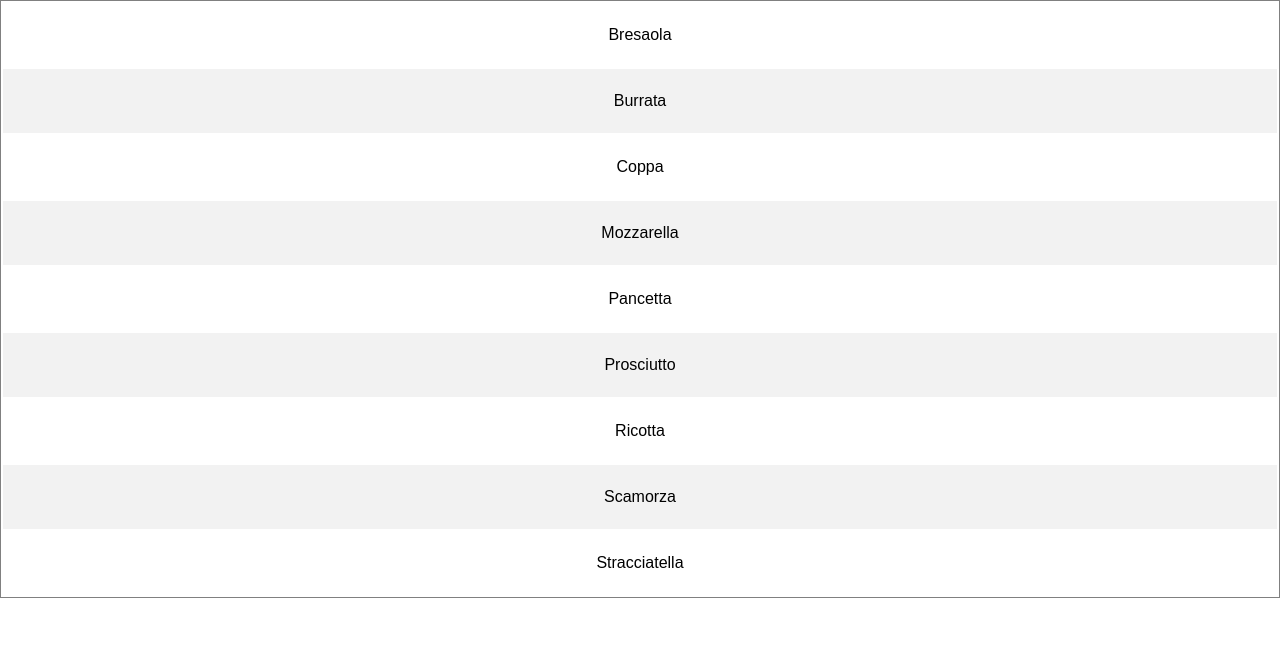
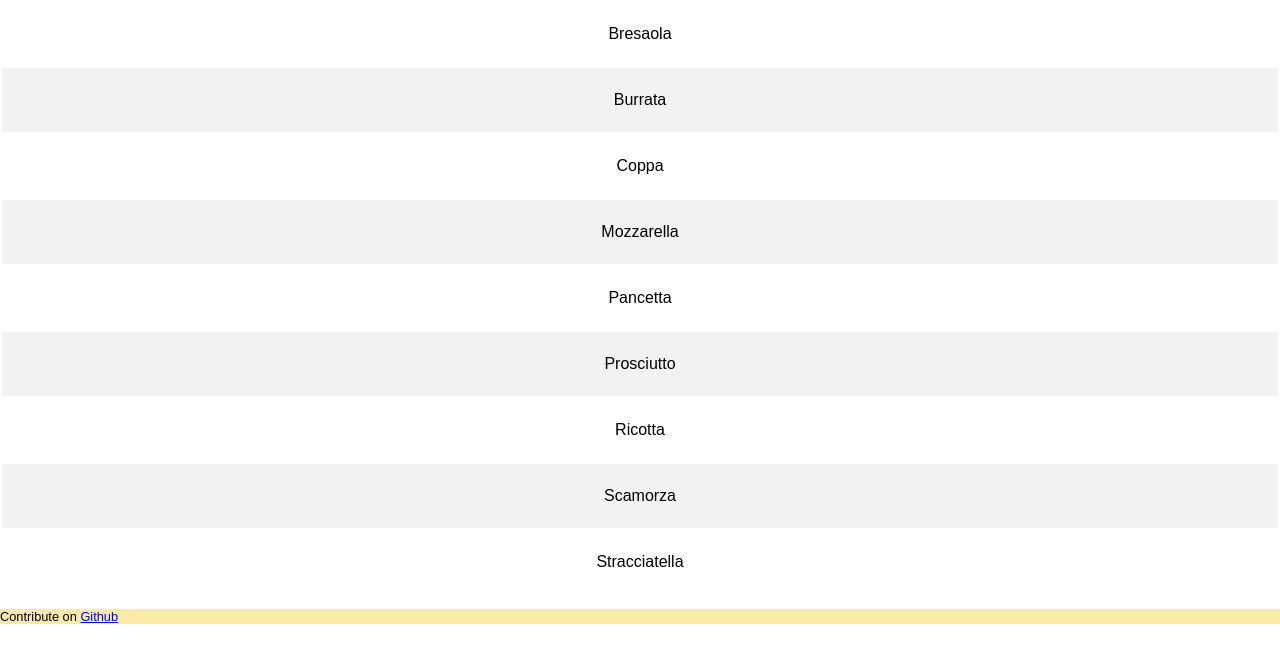
Before and after one commit to lrqdo/charcut-ou-frometon, a plain HTML site: page index.html in a window 1280 px wide. Drawn offline with Linux system fonts and the light colour scheme.

Commit message:
Add link to Github repo

```diff
--- a/index.html
+++ b/index.html
@@ -9,8 +9,11 @@ body {
     padding: 0;
     font-family: sans-serif;
 }
+.contribute {
+    background-color: #faeaaa;
+    font-size: 0.8em;
+}
 .ingredients {
-    border: solid 1px grey;
     width: 100%;
     margin: auto;
 }
@@ -64,5 +67,7 @@ function modal(elt) {
                 </tr>
             </tbody>
         </table>
+
+        <p class="contribute">Contribute on <a href="https://lrqdo.github.io/charcut-ou-frometon/">Github</a></p>
     </body>
 </html>
```
